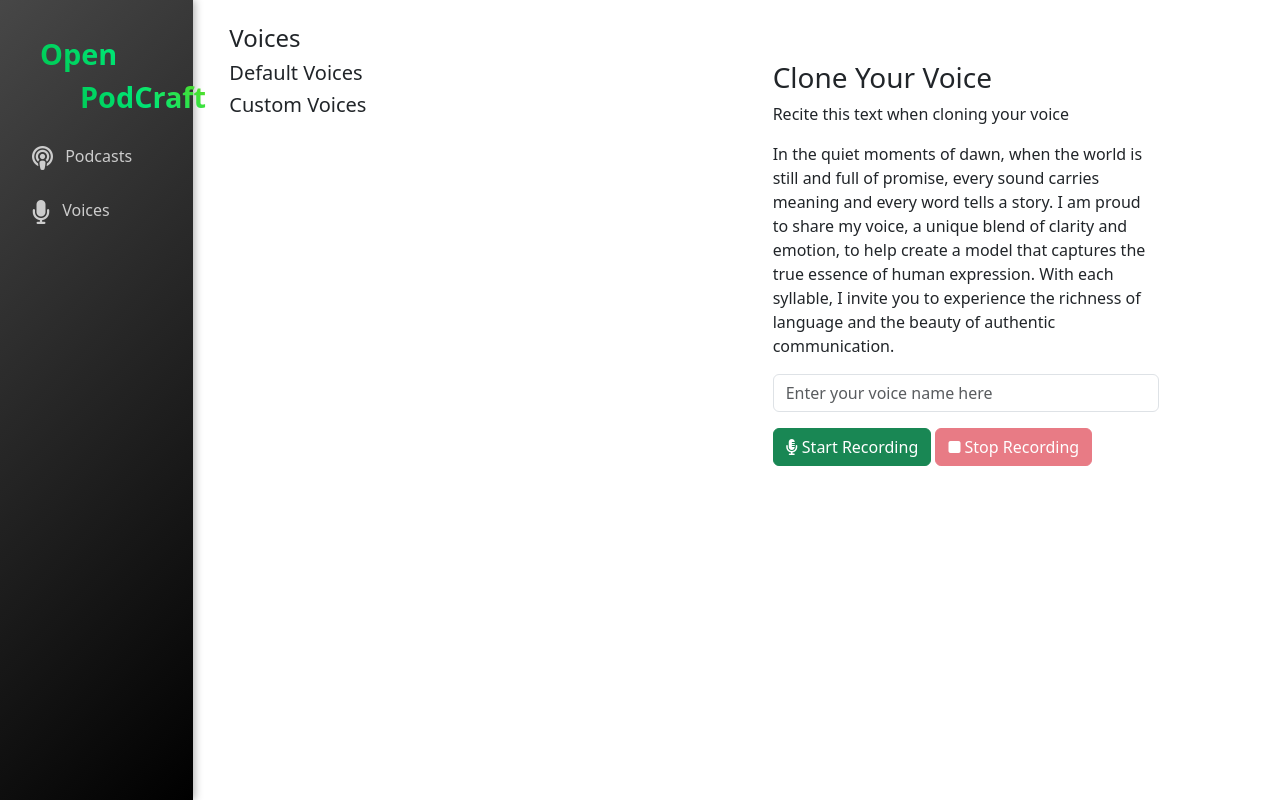
After one commit to vaishanth-rmrj/open-podcraft, a FastAPI app: template templates/voices.html in a window 1280 px wide. The commit adds this page. Run offline with FastAPI, Linux system fonts and the light colour scheme; the template is opened without the code that fills it, so the values that code supplies are empty.

Commit message:
add voice template to display and clone voices

```diff
--- /dev/null
+++ b/static/js/voices.js
@@ -0,0 +1,153 @@
+// --------- Audio Recording & Upload ---------
+let mediaRecorder;
+let audioChunks = [];
+const startBtn = document.getElementById('startBtn');
+const stopBtn = document.getElementById('stopBtn');
+const recordingStatus = document.getElementById('recordingStatus');
+
+// When the document is ready, fetch the list of voices
+function fetchVoices() {
+    fetch("/api/voices/get-info")
+      .then((response) => response.json())
+      .then((data) => {
+
+        const voiceListDiv = document.getElementById("voiceList");
+        const customVoiceListDiv = document.getElementById("customVoiceList");
+        voiceListDiv.innerHTML = ""; // Clear current list
+        customVoiceListDiv.innerHTML = ""; // Clear current list
+
+        if (data.voices.length === 0) {
+
+          voiceListDiv.innerHTML = "<div class='no-files'>No voice files available.</div>";
+
+        } else {
+
+          data.voices.forEach((file) => {
+
+            // Create a card container
+            const card = document.createElement("div");
+            card.className = "mb-2";
+
+            // Card header with the file name
+            const header = document.createElement("div");
+            header.className = "card-header";
+            header.textContent = file.filename;
+
+            // Audio container
+            const audioContainer = document.createElement("div");
+            audioContainer.className = "audio-container py-2";
+
+            // Audio element
+            const audio = document.createElement("audio");
+            audio.className = "audio-player w-100";
+            audio.controls = true;
+            audio.src = `${file.filepath}`;
+
+            // Assemble card
+            audioContainer.appendChild(audio);
+            card.appendChild(header);
+            card.appendChild(audioContainer);
+            voiceListDiv.appendChild(card);
+          });
+        }
+        console.log(data.custom_voices);
+        if (data.custom_voices.length === 0) {
+
+            customVoiceListDiv.innerHTML = "<div class='no-files'>No custom voice files available.</div>";
+
+        } else {
+
+            data.custom_voices.forEach((file) => {
+
+                // Create a card container
+                const card = document.createElement("div");
+                card.className = "mb-2";
+
+                // Card header with the file name
+                const header = document.createElement("div");
+                header.className = "card-header";
+                header.textContent = file.filename;
+
+                // Audio container
+                const audioContainer = document.createElement("div");
+                audioContainer.className = "audio-container py-2";
+
+                // Audio element
+                const audio = document.createElement("audio");
+                audio.className = "audio-player w-100";
+                audio.controls = true;
+                audio.src = `${file.filepath}`;
+
+                // Assemble card
+                audioContainer.appendChild(audio);
+                card.appendChild(header);
+                card.appendChild(audioContainer);
+                customVoiceListDiv.appendChild(card);
+            });
+        }
+      })
+      .catch((error) => {
+        console.error("Error fetching voices:", error);
+      });
+  }
+
+  // Load voice files on page load
+  document.addEventListener("DOMContentLoaded", fetchVoices);
+
+
+  startBtn.addEventListener('click', async () => {
+    // Request access to microphone
+    try {
+      const stream = await navigator.mediaDevices.getUserMedia({ audio: true });
+      mediaRecorder = new MediaRecorder(stream);
+      mediaRecorder.start();
+      recordingStatus.textContent = "Recording...";
+      startBtn.disabled = true;
+      stopBtn.disabled = false;
+
+      // Clear previous recordings
+      audioChunks = [];
+
+      mediaRecorder.addEventListener("dataavailable", event => {
+        audioChunks.push(event.data);
+      });
+    } catch (err) {
+      console.error("Error accessing microphone:", err);
+      recordingStatus.textContent = "Microphone access denied.";
+    }
+  });
+
+// When the stop button is clicked
+stopBtn.addEventListener('click', () => {
+    mediaRecorder.stop();
+    recordingStatus.textContent = "Processing recording...";
+    startBtn.disabled = false;
+    stopBtn.disabled = true;
+
+    mediaRecorder.addEventListener("stop", () => {
+        const audioBlob = new Blob(audioChunks, { type: 'audio/wav' });
+        // Prepare form data to send file to the backend
+        const formData = new FormData();
+        formData.append('file', audioBlob, 'recording.wav');
+
+        // Get the entered voice name from the input field
+        const voiceNameInput = document.getElementById('voiceName');
+        const voiceName = voiceNameInput ? voiceNameInput.value : "unnamed_voice";
+        formData.append('voiceName', voiceName);
+
+        fetch('/api/voices/upload', {
+            method: 'POST',
+            body: formData
+        })
+        .then(response => response.json())
+        .then(data => {
+            recordingStatus.textContent = "Recording saved!";
+            // Optionally, refresh the voice files list
+            fetchVoices();
+        })
+        .catch(error => {
+            console.error("Error uploading recording:", error);
+            recordingStatus.textContent = "Error saving recording.";
+        });
+    });
+});
--- /dev/null
+++ b/templates/sidebar.html
@@ -0,0 +1,25 @@
+<!-- Sidebar -->
+<div class="d-flex flex-column align-items-center align-items-sm-start px-3 pt-2 vh-100 sidebar">
+    <a href="/" class="d-flex flex-column p-4 pb-3 mb-md-0 me-md-auto text-decoration-none">
+        <span class="fw-bold" style="font-size: 1.8rem; background: linear-gradient(45deg, #00c853 0%, #00e676 50%, #64dd17 100%);background-clip: text; -webkit-background-clip: text; color: transparent; -webkit-text-fill-color: transparent;">
+          Open
+        </span>
+        <span class="fw-bold" style="margin-left: 40px; font-size: 1.8rem; background: linear-gradient(45deg, #00c853 0%, #00e676 50%, #64dd17 100%); background-clip: text; -webkit-background-clip: text; color: transparent; -webkit-text-fill-color: transparent;">
+            PodCraft
+        </span>
+    </a>
+    <ul class="nav nav-pills flex-column mb-sm-auto mb-0 align-items-center align-items-sm-start" id="menu">
+        <li class="nav-item w-100">
+            <a href="/" class="nav-link align-middle px-3">
+              <i class="fas fa-podcast fs-4"></i>
+              <span class="ms-2 d-none d-sm-inline">Podcasts</span>
+            </a>
+        </li>
+        <li class="nav-item">
+            <a href="/voices" class="nav-link align-middle px-3">
+              <i class="fas fa-microphone fs-4"></i>
+              <span class="ms-2 d-none d-sm-inline">Voices</span>
+            </a>
+        </li>
+    </ul>
+</div>
--- /dev/null
+++ b/templates/voices.html
@@ -0,0 +1,92 @@
+<!doctype html>
+<html data-bs-theme="light">
+
+<head>
+    <meta charset="UTF-8" />
+    <meta name="viewport" content="width=device-width, initial-scale=1.0" />
+    <title>Open PodCraft</title>
+
+    <!-- bootstrap css -->
+    <link href="https://cdn.jsdelivr.net/npm/bootstrap@5.3.3/dist/css/bootstrap.min.css" rel="stylesheet" integrity="sha384-QWTKZyjpPEjISv5WaRU9OFeRpok6YctnYmDr5pNlyT2bRjXh0JMhjY6hW+ALEwIH" crossorigin="anonymous">
+    <link rel="stylesheet" href="https://cdn.jsdelivr.net/npm/bootstrap-icons@1.11.3/font/bootstrap-icons.min.css">
+
+    <!-- font awesome -->
+    <link href="https://cdnjs.cloudflare.com/ajax/libs/font-awesome/6.5.1/css/all.min.css" rel="stylesheet">
+
+    <!-- project files -->
+    <link rel="stylesheet" href="/static/css/styles.css">
+
+</head>
+
+<body>
+    <div style="max-width: 100vw; max-height: 100vh; overflow-x: hidden;">
+        <div class="row">
+            <div class="col-2">
+                {% include 'sidebar.html' %}
+            </div>
+
+            <div class="col-10 p-4">
+
+                <div>
+                    <h4>Voices</h4>
+                </div>
+
+                <div class="row">
+                    <div class="col-6">
+                        <div>
+                            <h5>Default Voices</h5>
+                            <div id="voiceList" class="container-fluid" style="overflow-y: scroll;">
+                                <!-- Audio items will be added here dynamically -->
+                            </div>
+                        </div>
+
+
+                        <div>
+                            <h5>Custom Voices</h5>
+                            <div id="customVoiceList" class="container-fluid" style="overflow-y: scroll;">
+                                <!-- Audio items will be added here dynamically -->
+                            </div>
+                        </div>
+                    </div>
+
+                    <div class="col-6">
+                        <!-- Recorder Section -->
+                        <div class="container-fluid d-flex flex-column align-items-center border-2">
+                            <div class="recorder mb-5">
+                                <h3>Clone Your Voice</h3>
+
+                                <div clas="mb-3" style="width: 80%;">
+                                    <p>Recite this text when cloning your voice</p>
+                                    <p>In the quiet moments of dawn, when the world is still and full of promise, every sound carries meaning and every word tells a story. I am proud to share my voice, a unique blend of clarity and emotion, to help create a model that captures the true essence of human expression. With each syllable, I invite you to experience the richness of language and the beauty of authentic communication.</p>
+                                </div>
+
+                                <!-- Input for naming the voice -->
+                                <div class="mb-3" style="width: 80%;">
+                                    <input type="text" id="voiceName" class="form-control" placeholder="Enter your voice name here">
+                                </div>
+
+                                <div class="mb-3">
+                                    <button id="startBtn" class="btn btn-success mr-4">
+                                        <i class="fas fa-microphone-alt"></i> Start Recording
+                                    </button>
+                                    <button id="stopBtn" class="btn btn-danger mr-4" disabled>
+                                        <i class="fas fa-stop"></i> Stop Recording
+                                    </button>
+                                </div>
+
+                                <small id="recordingStatus" class="text-danger"></small>
+                            </div>
+                        </div>
+
+                    </div>
+                </div>
+            </div>
+        </div>
+    </div>
+
+    <script src="https://cdn.jsdelivr.net/npm/bootstrap@5.3.3/dist/js/bootstrap.bundle.min.js" integrity="sha384-YvpcrYf0tY3lHB60NNkmXc5s9fDVZLESaAA55NDzOxhy9GkcIdslK1eN7N6jIeHz" crossorigin="anonymous"></script>
+    <script src="/static/js/voices.js"></script>
+
+</body>
+
+</html>
```
Also changed, not shown: templates/index.html (+6 -30 lines).
